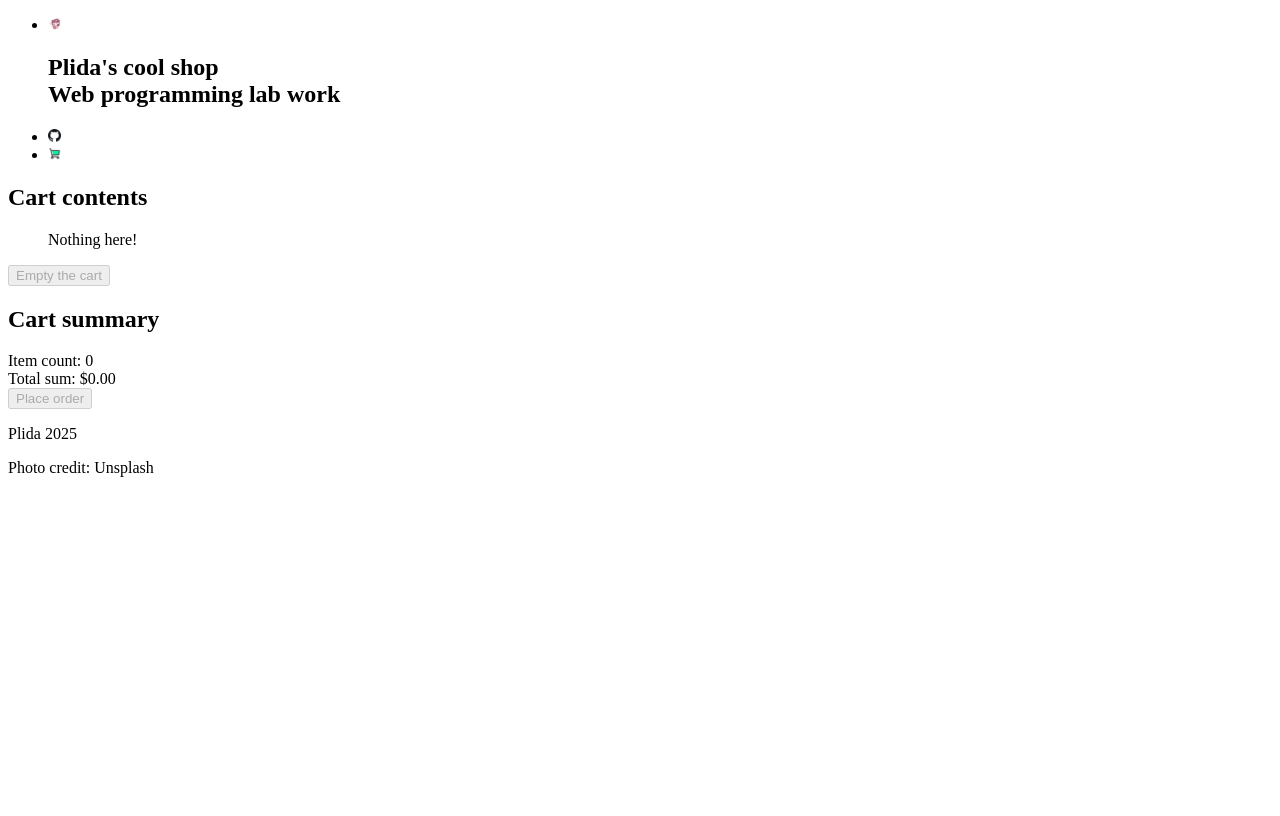
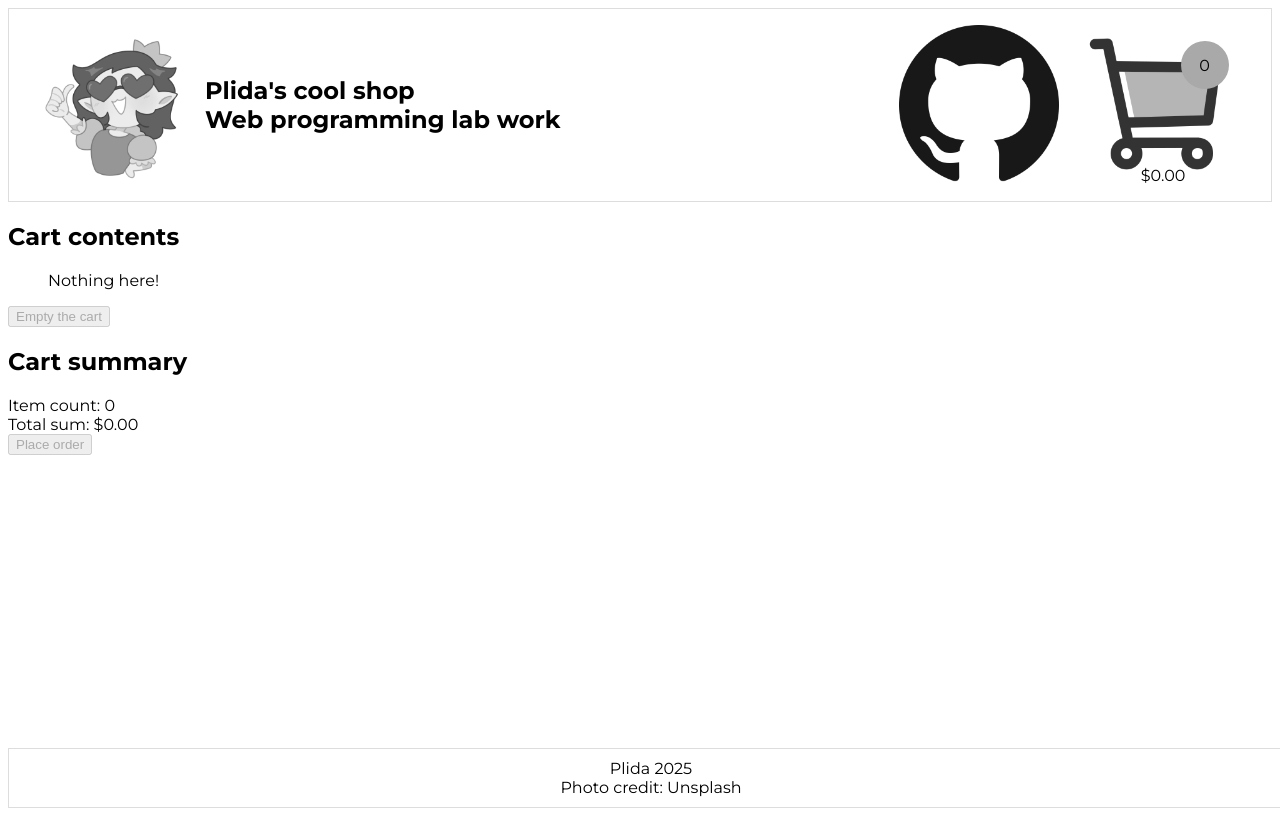
Before and after one commit to plida/itmo_webdev, a plain HTML site: page public/lab1/cart.html in a window 1280 px wide. Drawn offline with Linux system fonts and the light colour scheme.

Commit message:
refactored: heading style

```diff
--- a/public/lab1/cart.html
+++ b/public/lab1/cart.html
@@ -14,9 +14,11 @@
     <nav>
       <ul>
         <li>
+          <a href="index.html">
           <img src="media/yes.png" alt="logo"></img>
           <h1>Plida's cool shop<br>Web programming lab work</h1>
           <h1 class="hidden">Plida's cool shop</h1>
+          </a>
         </li>
         <li>
           <a href="https://github.com/plida/itmo_webdev">
@@ -25,7 +27,11 @@
         </li>
         <li>
           <a href="cart.html">
+            <div>
             <img src="media/shopping-cart-114.png">
+            <span class="cart-count limit-99">0</span>
+            </div>
+            <span class="cart-total">0</span>
           </a>
         </li>
       </ul>
@@ -68,8 +74,8 @@
     </section>
   </main>
   <footer>
-    <p>Plida 2025</p>
-    <p>Photo credit: Unsplash</p>
+    <span>Plida 2025</span>
+    <span>Photo credit: Unsplash</span>
   </footer>
 </body>
 </html>
--- a/public/lab1/style.scss
+++ b/public/lab1/style.scss
@@ -1,3 +1,16 @@
+$color-primary: #fff;
+$color-secondary: #ddd;
+$color-gray: #666;
+$color-lime: #50c878;
+$color-darkgreen: #384f1e;
+$color-green: #606c38;
+$color-black: #000;
+$transition-primary: 0.25s ease;
+
+$border-size: 1px;
+$border-radius-small: 5px;
+$border-radius-regular: 10px;
+
 .hidden{
   display: none;
 }
@@ -7,9 +20,78 @@
 	overflow: hidden;
 }
 
+body{
+  min-height: calc(100svh);
+  font-family:"Montserrat", sans-serif;
+  display: flex;
+	flex-direction: column;
+}
+
 header{
+  background-color: $color-primary;
+  border: $border-size solid $color-secondary;
+}
+
+nav{
+  padding: 0 20px;
+  ul{
+    padding: 0;
+    display: flex;
+    list-style-type: none;
+    align-items: center;
+    justify-content: space-evenly;
+  }
+  li{
+    filter: grayscale(100%);
+    transition: all $transition-primary;
+  }
+  li:hover{
+    filter: grayscale(0%);
+	  transform: scale(1.025);
+  }
+  li:nth-last-child(2){
+    margin-left: auto;
+  }
+  a{
+    position: relative;
+    text-decoration: none;
+    color: $color-black;
+    height: 10rem;
+    display: flex;
+    align-items: center;
+  }
   img{
-          max-width: 100%;
-          height: 1vw;
-        }
+    height: 10rem;
+    margin-right: 1rem;
+  }
+  .cart-count{
+    position: absolute;
+    left: 60%;
+    top: 1rem;
+    margin: auto;
+    width: 3rem;
+    height: 3rem;
+    background-color: $color-lime;
+    border-radius: 9999px;
+    display: flex;
+    align-items: center;
+    justify-content: center;
+  }
+  .cart-total{
+    position: absolute;
+    bottom: 0;
+    width: 100%;
+    text-align: center;
+  }
 }
+
+footer{
+	background-color: $color-primary;
+  border: $border-size solid $color-secondary;
+  padding: 10px;
+  width: 100%;
+	display: flex;
+	flex-direction: column;
+	align-items: center;
+	margin-top: auto;
+}
```
Also changed, not shown: public/lab1/index.html (+4 -2 lines), public/lab1/style.css.
